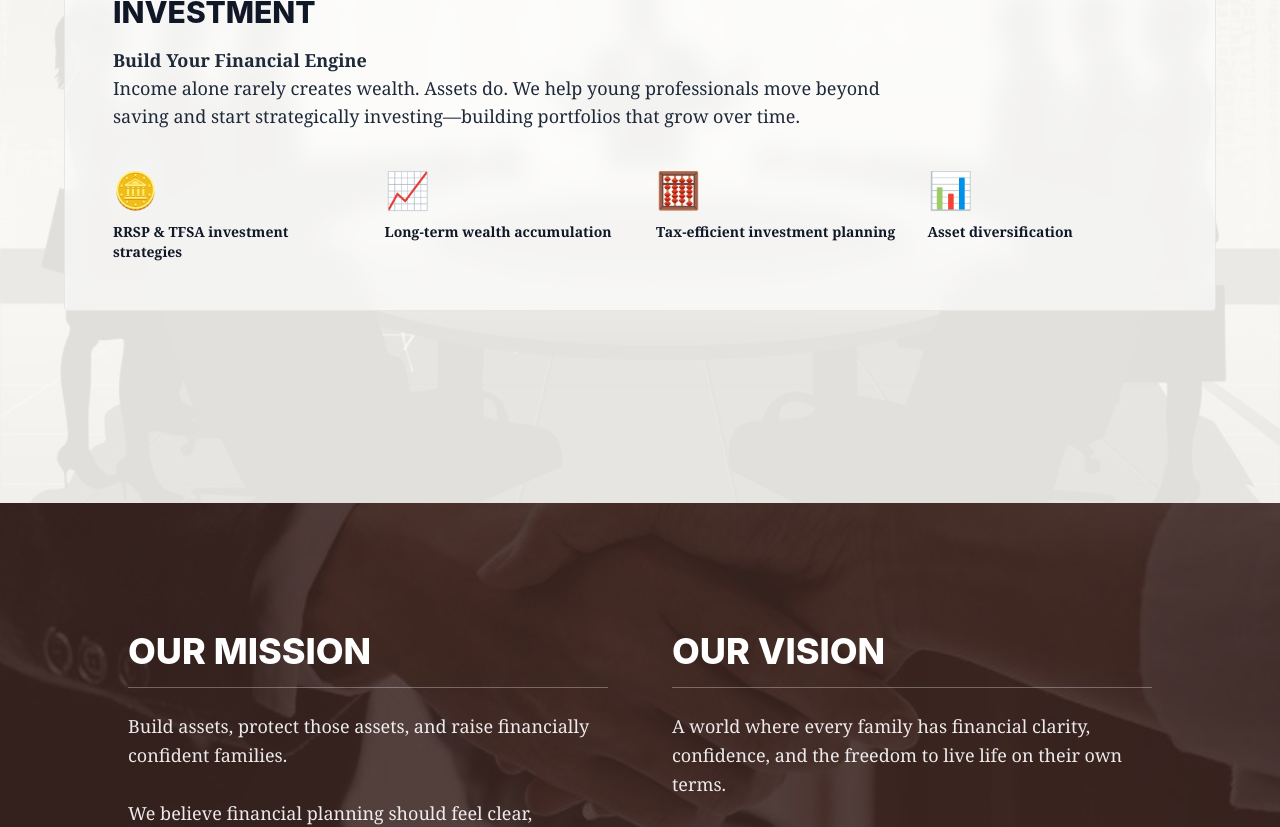
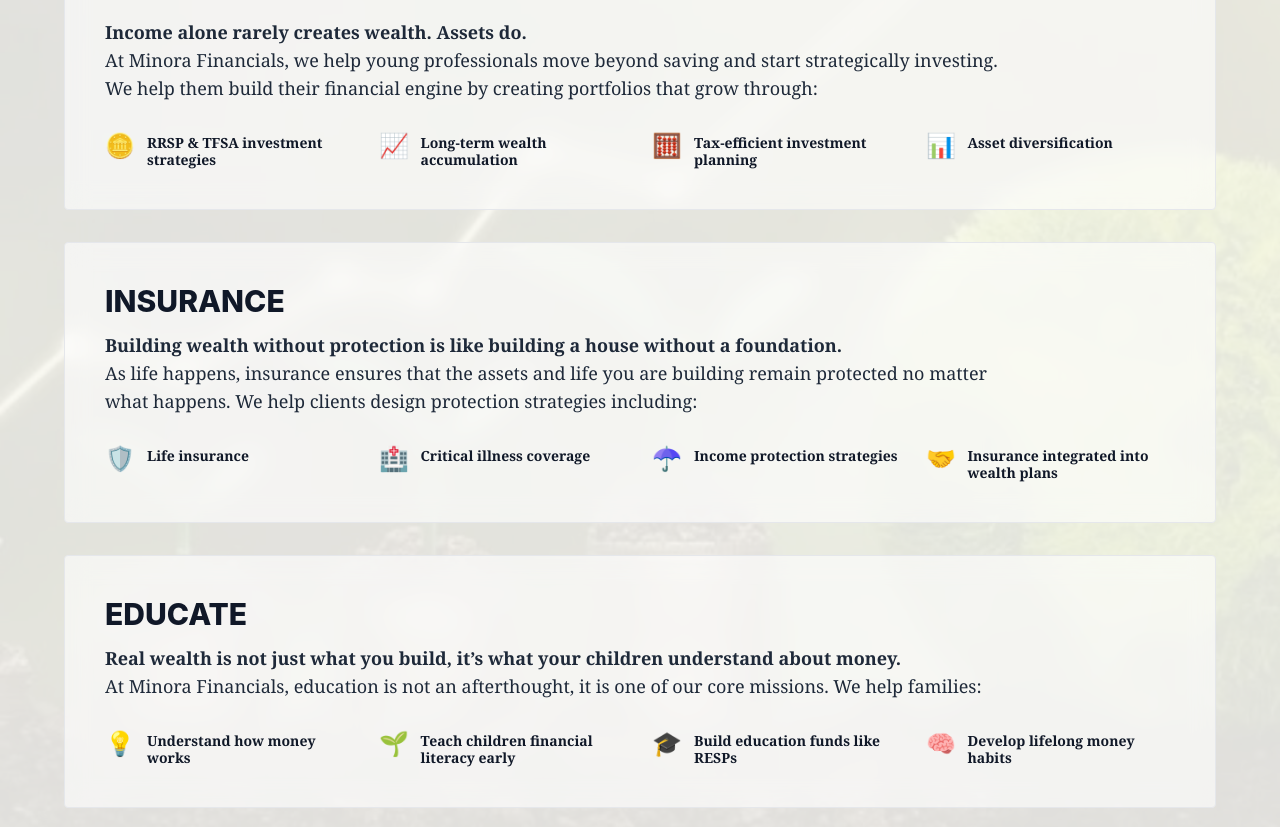
Before and after one commit to Jamarblack/Minora-Finance, a React (Vite) app in the folder minora-finance-frontend/: page / in a window 1280 px wide. Shown: the part 1720-2547 px from the top of the page. Built offline with nearby package versions, Linux system fonts and the light colour scheme.

Commit message:
Refactor code structure for improved readability and maintainability

```diff
--- a/minora-finance-frontend/src/components/Footer.tsx
+++ b/minora-finance-frontend/src/components/Footer.tsx
@@ -26,8 +26,8 @@
           </div>
           <div className="flex flex-col space-y-4">
             <h4 className="font-bold uppercase tracking-wider text-sm mb-2 text-gray-400">Follow</h4>
-            <a href="#" className="font-serif text-sm opacity-80 hover:opacity-100 uppercase underline decoration-1 underline-offset-4">Instagram</a>
-            <a href="#" className="font-serif text-sm opacity-80 hover:opacity-100 uppercase underline decoration-1 underline-offset-4">Twitter</a>
+            <a href="https://www.instagram.com/minorafinancials/" className="font-serif text-sm opacity-80 hover:opacity-100 uppercase underline decoration-1 underline-offset-4">Instagram</a>
+            <a href="https://twitter.com/minorafinancials" className="font-serif text-sm opacity-80 hover:opacity-100 uppercase underline decoration-1 underline-offset-4">Twitter</a>
           </div>
         </div>
       </div>
--- a/minora-finance-frontend/src/pages/LandingPage.tsx
+++ b/minora-finance-frontend/src/pages/LandingPage.tsx
@@ -1,7 +1,8 @@
+import { useNavigate } from 'react-router-dom';
 import { motion, type Variants } from 'framer-motion';
-import hero from '../assets/og-image.png';
+import hero from '../assets/minora pic.jpg';
 import about from '../assets/about.png';
-import todo from '../assets/todo.png';
+import todo from '../assets/minora pic2.jpg';
 import vision from '../assets/vision.png';
 
 // Reusable animation variants to keep the code clean
@@ -19,6 +20,8 @@
 };
 
 export default function LandingPage() {
+  const navigate = useNavigate();
+
   return (
     <div className="w-full">
       {/* 1. HERO SECTION */}
@@ -41,7 +44,10 @@
           <p className="text-lg text-gray-800 mb-10 max-w-md leading-relaxed font-serif">
             Most people aren't taught how money really works. At <strong>Minora Financials</strong>, we give you the strategy, protection, and knowledge to build a stronger financial future.
           </p>
-          <button className="border border-black px-8 py-4 uppercase tracking-widest text-sm font-mono hover:bg-black hover:text-white transition-colors">
+          <button
+          onClick={() => navigate('/service')}
+          className="border border-black px-8 py-4 uppercase tracking-widest text-sm font-mono hover:bg-black hover:text-white transition-colors"
+          >
             Start A Plan &rarr;
           </button>
         </motion.div>
@@ -66,7 +72,10 @@
           <p className="font-serif leading-relaxed mb-10 text-lg md:text-xl opacity-90">
             At Minora Financials, we realized that the traditional education system teaches us how to work for a paycheck, but never how to make that paycheck work for us. We noticed a gap where young, high-achieving professionals were earning well but lacked the "financial engine" to turn that income into lasting freedom. We founded Minora to close that gap.
           </p>
-          <button className="border border-white px-8 py-4 uppercase tracking-widest text-sm font-mono hover:bg-white hover:text-black transition-colors">
+          <button
+            className="border border-white px-8 py-4 uppercase tracking-widest text-sm font-mono hover:bg-white hover:text-black transition-colors"
+            onClick={() => navigate('/service')}
+          >
             View services &rarr;
           </button>
         </motion.div>
@@ -82,7 +91,7 @@
 
         <div className="relative z-10 max-w-6xl mx-auto">
           <motion.div
-            className="mb-16 text-center"
+            className="mb-12 text-center"
             initial="hidden"
             whileInView="visible"
             viewport={{ once: true }}
@@ -92,26 +101,77 @@
             <h3 className="text-xl md:text-2xl font-bold uppercase mt-2 text-[#4a3b32]">The Three Pillars Of Minora Financials</h3>
           </motion.div>
 
+          {/* Pillars Container - Stacking the 3 cards closely together */}
+          <div className="flex flex-col gap-6 md:gap-8">
+
+            {/* PILLAR 1: INVESTMENT */}
             <motion.div
-            className="mb-16 bg-white/60 backdrop-blur-md p-8 md:p-12 rounded-sm border border-gray-200"
+              className="bg-white/60 backdrop-blur-md p-6 md:p-10 rounded-sm border border-gray-200"
               initial="hidden"
               whileInView="visible"
               viewport={{ once: true }}
               variants={staggerContainer}
             >
-            <motion.h4 variants={fadeUpVariant} className="text-2xl md:text-3xl font-extrabold uppercase mb-4">Investment</motion.h4>
-            <motion.p variants={fadeUpVariant} className="font-serif text-gray-800 mb-10 max-w-3xl text-base md:text-lg">
-              <strong>Build Your Financial Engine</strong><br/>
-              Income alone rarely creates wealth. Assets do. We help young professionals move beyond saving and start strategically investing—building portfolios that grow over time.
+              <motion.h4 variants={fadeUpVariant} className="text-2xl md:text-3xl font-extrabold uppercase mb-3">Investment</motion.h4>
+              <motion.p variants={fadeUpVariant} className="font-serif text-gray-800 mb-8 max-w-4xl text-base md:text-lg">
+                <strong>Income alone rarely creates wealth. Assets do.</strong><br/>
+                At Minora Financials, we help young professionals move beyond saving and start strategically investing. We help them build their financial engine by creating portfolios that grow through:
               </motion.p>
 
-            <motion.div variants={staggerContainer} className="grid grid-cols-2 md:grid-cols-4 gap-8">
-              <motion.div variants={fadeUpVariant} className="flex flex-col items-start"><span className="text-4xl mb-3">🪙</span><p className="text-sm font-serif font-semibold">RRSP & TFSA investment strategies</p></motion.div>
-              <motion.div variants={fadeUpVariant} className="flex flex-col items-start"><span className="text-4xl mb-3">📈</span><p className="text-sm font-serif font-semibold">Long-term wealth accumulation</p></motion.div>
-              <motion.div variants={fadeUpVariant} className="flex flex-col items-start"><span className="text-4xl mb-3">🧮</span><p className="text-sm font-serif font-semibold">Tax-efficient investment planning</p></motion.div>
-              <motion.div variants={fadeUpVariant} className="flex flex-col items-start"><span className="text-4xl mb-3">📊</span><p className="text-sm font-serif font-semibold">Asset diversification</p></motion.div>
+              {/* Space-Saving Inline Bullets */}
+              <motion.div variants={staggerContainer} className="grid grid-cols-1 sm:grid-cols-2 md:grid-cols-4 gap-4 md:gap-6">
+                <motion.div variants={fadeUpVariant} className="flex items-start gap-3"><span className="text-2xl leading-none">🪙</span><p className="text-sm font-serif font-semibold leading-tight">RRSP & TFSA investment strategies</p></motion.div>
+                <motion.div variants={fadeUpVariant} className="flex items-start gap-3"><span className="text-2xl leading-none">📈</span><p className="text-sm font-serif font-semibold leading-tight">Long-term wealth accumulation</p></motion.div>
+                <motion.div variants={fadeUpVariant} className="flex items-start gap-3"><span className="text-2xl leading-none">🧮</span><p className="text-sm font-serif font-semibold leading-tight">Tax-efficient investment planning</p></motion.div>
+                <motion.div variants={fadeUpVariant} className="flex items-start gap-3"><span className="text-2xl leading-none">📊</span><p className="text-sm font-serif font-semibold leading-tight">Asset diversification</p></motion.div>
               </motion.div>
             </motion.div>
+
+            {/* PILLAR 2: INSURANCE */}
+            <motion.div
+              className="bg-white/60 backdrop-blur-md p-6 md:p-10 rounded-sm border border-gray-200"
+              initial="hidden"
+              whileInView="visible"
+              viewport={{ once: true }}
+              variants={staggerContainer}
+            >
+              <motion.h4 variants={fadeUpVariant} className="text-2xl md:text-3xl font-extrabold uppercase mb-3">Insurance</motion.h4>
+              <motion.p variants={fadeUpVariant} className="font-serif text-gray-800 mb-8 max-w-4xl text-base md:text-lg">
+                <strong>Building wealth without protection is like building a house without a foundation.</strong><br/>
+                As life happens, insurance ensures that the assets and life you are building remain protected no matter what happens. We help clients design protection strategies including:
+              </motion.p>
+
+              <motion.div variants={staggerContainer} className="grid grid-cols-1 sm:grid-cols-2 md:grid-cols-4 gap-4 md:gap-6">
+                <motion.div variants={fadeUpVariant} className="flex items-start gap-3"><span className="text-2xl leading-none">🛡️</span><p className="text-sm font-serif font-semibold leading-tight">Life insurance</p></motion.div>
+                <motion.div variants={fadeUpVariant} className="flex items-start gap-3"><span className="text-2xl leading-none">🏥</span><p className="text-sm font-serif font-semibold leading-tight">Critical illness coverage</p></motion.div>
+                <motion.div variants={fadeUpVariant} className="flex items-start gap-3"><span className="text-2xl leading-none">☂️</span><p className="text-sm font-serif font-semibold leading-tight">Income protection strategies</p></motion.div>
+                <motion.div variants={fadeUpVariant} className="flex items-start gap-3"><span className="text-2xl leading-none">🤝</span><p className="text-sm font-serif font-semibold leading-tight">Insurance integrated into wealth plans</p></motion.div>
+              </motion.div>
+            </motion.div>
+
+            {/* PILLAR 3: EDUCATE */}
+            <motion.div
+              className="bg-white/60 backdrop-blur-md p-6 md:p-10 rounded-sm border border-gray-200"
+              initial="hidden"
+              whileInView="visible"
+              viewport={{ once: true }}
+              variants={staggerContainer}
+            >
+              <motion.h4 variants={fadeUpVariant} className="text-2xl md:text-3xl font-extrabold uppercase mb-3">Educate</motion.h4>
+              <motion.p variants={fadeUpVariant} className="font-serif text-gray-800 mb-8 max-w-4xl text-base md:text-lg">
+                <strong>Real wealth is not just what you build, it’s what your children understand about money.</strong><br/>
+                At Minora Financials, education is not an afterthought, it is one of our core missions. We help families:
+              </motion.p>
+
+              <motion.div variants={staggerContainer} className="grid grid-cols-1 sm:grid-cols-2 md:grid-cols-4 gap-4 md:gap-6">
+                <motion.div variants={fadeUpVariant} className="flex items-start gap-3"><span className="text-2xl leading-none">💡</span><p className="text-sm font-serif font-semibold leading-tight">Understand how money works</p></motion.div>
+                <motion.div variants={fadeUpVariant} className="flex items-start gap-3"><span className="text-2xl leading-none">🌱</span><p className="text-sm font-serif font-semibold leading-tight">Teach children financial literacy early</p></motion.div>
+                <motion.div variants={fadeUpVariant} className="flex items-start gap-3"><span className="text-2xl leading-none">🎓</span><p className="text-sm font-serif font-semibold leading-tight">Build education funds like RESPs</p></motion.div>
+                <motion.div variants={fadeUpVariant} className="flex items-start gap-3"><span className="text-2xl leading-none">🧠</span><p className="text-sm font-serif font-semibold leading-tight">Develop lifelong money habits</p></motion.div>
+              </motion.div>
+            </motion.div>
+
+          </div>
         </div>
       </section>
 
```
Also changed, not shown: minora-finance-frontend/src/assets/minora pic.jpg (added), minora-finance-frontend/src/assets/minora pic2.jpg (added). Lines whose indentation alone changed are shown as unchanged.
